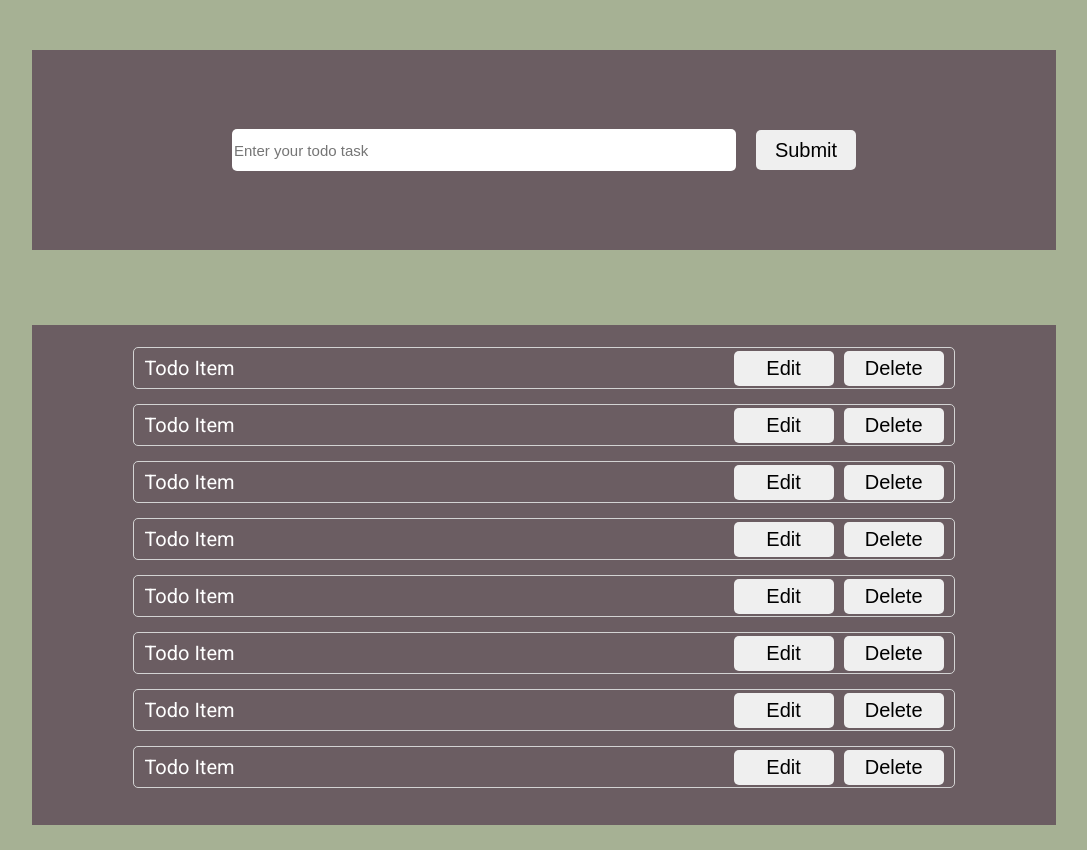
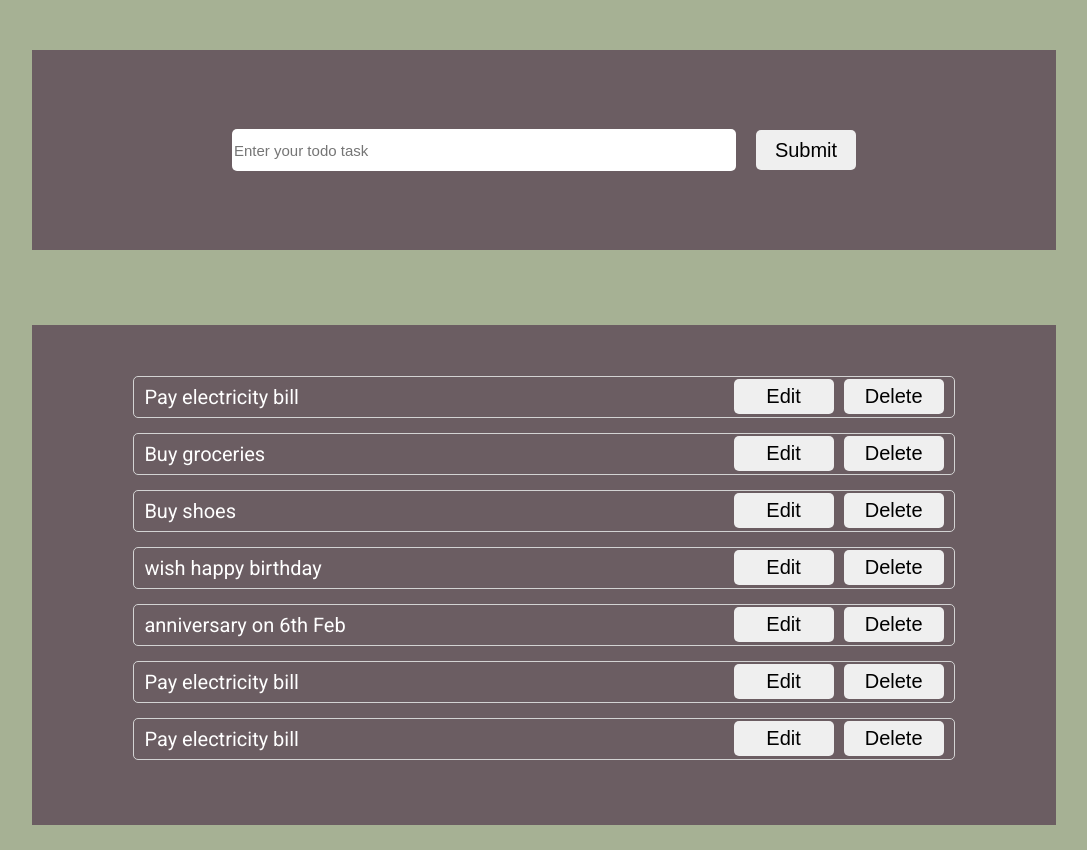
Before and after one commit to hsingal/react-todo, a React (Create React App) app in the folder frontend/: page / in a window 1280 px wide. Shown: the whole page, without its empty margins (96-1183 px from the left). Built offline with nearby package versions, Linux system fonts and the light colour scheme.

Commit message:
populate sample data in todolist and fix display when todolist is empty

```diff
--- a/frontend/src/App.js
+++ b/frontend/src/App.js
@@ -1,12 +1,14 @@
 import './App.css'
 import TodoForm from './components/TodoForm/TodoForm';
 import TodoList from './components/TodoList/TodoList';
+import data from './data/data';
 
 function App() {
+  const todoItemsList = data;
   return (
     <div className="App">
       <TodoForm />
-      <TodoList/>
+      <TodoList todoItemsList={todoItemsList}/>
     </div>
   );
 }
--- a/frontend/src/components/TodoList/TodoList.css
+++ b/frontend/src/components/TodoList/TodoList.css
@@ -1,6 +1,23 @@
 .todoList {
   width: 100%;
   height: 550px;
+  display: -webkit-box;
+  display: -ms-flexbox;
+  display: flex;
+  -webkit-box-align: center;
+      -ms-flex-align: center;
+          align-items: center;
+  -webkit-box-pack: center;
+      -ms-flex-pack: center;
+          justify-content: center;
+}
+
+.todoList .todoList__container--empty {
+  width: 80%;
+  height: 500px;
+  background-color: #6B5D62;
+  font-size: 20px;
+  color: white;
   display: -webkit-box;
   display: -ms-flexbox;
   display: flex;
--- a/frontend/src/components/TodoList/TodoList.jsx
+++ b/frontend/src/components/TodoList/TodoList.jsx
@@ -1,22 +1,27 @@
-import TodoListItem from '../TodoListItem/TodoListItem'
-import './TodoList.css'
+import TodoListItem from "../TodoListItem/TodoListItem";
+import "./TodoList.css";
 
-const TodoList = () => {
-  return (
-    <div className='todoList'>
-      <div className="todoList__container">
-      <TodoListItem />
-      <TodoListItem />
-      <TodoListItem />
-      <TodoListItem />
-      <TodoListItem />
-      <TodoListItem />
-      <TodoListItem />
-      <TodoListItem />
+const TodoList = ({ todoItemsList }) => {
+  console.log(`${todoItemsList.length}`);
+  if (`${todoItemsList.length}` === '0') {
+    return (
+      <div className="todoList">
+        <div className="todoList__container--empty">
+          No todos at this time!
+        </div>
       </div>
+    )
+  } else {
+    return (
+      <div className="todoList">
+        <div className="todoList__container">
+          {todoItemsList.map((item) => (
+            <TodoListItem key={item.id} todoItem={item.desc} />
+          ))}
+        </div>
+      </div>
+    );
+  }
+};
 
-    </div>
-  )
-}
-
-export default TodoList
+export default TodoList;
--- a/frontend/src/components/TodoListItem/TodoListItem.jsx
+++ b/frontend/src/components/TodoListItem/TodoListItem.jsx
@@ -1,10 +1,10 @@
 import "./TodoListItem.css";
 
-const TodoListItem = () => {
+const TodoListItem = ({todoItem}) => {
   return (
     <div className="todoListItem">
       <div className="todoListItem__wrapper">
-        <label className="todoListItem__wrapper--label">Todo Item</label>
+        <label className="todoListItem__wrapper--label">{todoItem}</label>
         <div className="todoListItem__wrapper--buttons">
           <button className="todoListItem__wrapper--edit">Edit</button>
           <button className="todoListItem__wrapper--delete">Delete</button>
--- /dev/null
+++ b/frontend/src/data/data.js
@@ -0,0 +1,11 @@
+const data = [
+  { id: 1, desc: "Pay electricity bill" },
+  { id: 2, desc: "Buy groceries" },
+  { id: 3, desc: "Buy shoes" },
+  { id: 4, desc: "wish happy birthday" },
+  { id: 5, desc: "anniversary on 6th Feb" },
+  { id: 6, desc: "Pay electricity bill" },
+  { id: 7, desc: "Pay electricity bill" },
+];
+
+export default data;
```
Also changed, not shown: frontend/src/components/TodoList/TodoList.scss (+11 -0 lines), 1 other file (tests, documents, lock files or other folders).
